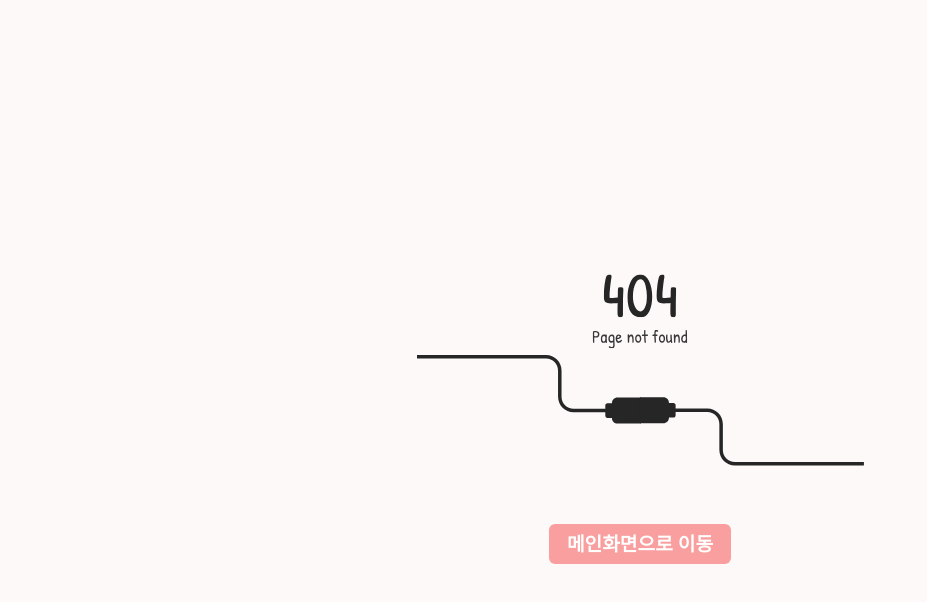
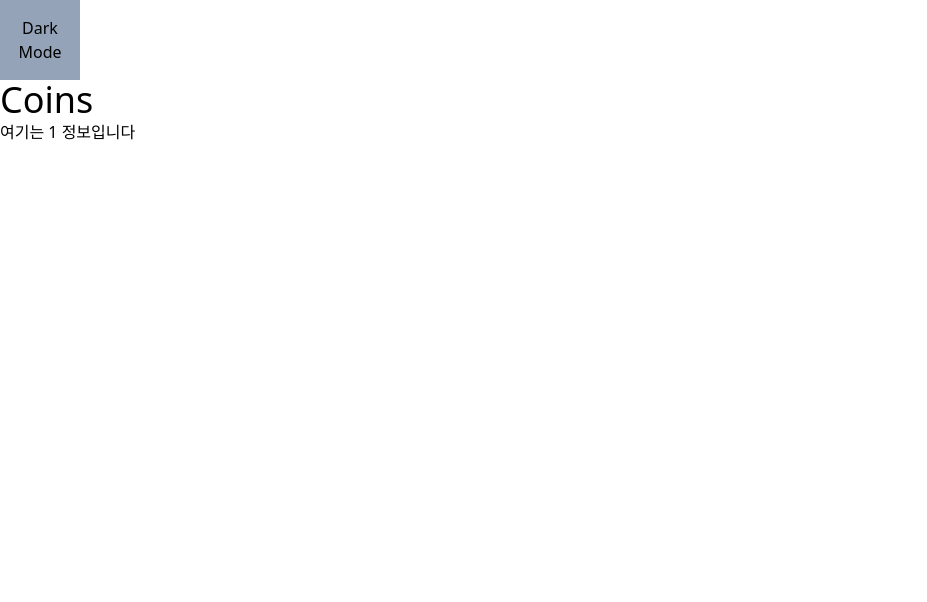
Before and after one commit to mintcoo/ReactWeb, a React (Create React App) app in the folder web-app/: page /coins/1 in a window 1280 px wide. Shown: the top 602 px of the page, without its empty margins (0-927 px from the left). Built offline with nearby package versions, Linux system fonts and the light colour scheme.

Commit message:
루트 파일 분리 및 useParams 사용

```diff
--- a/web-app/package.json
+++ b/web-app/package.json
@@ -13,6 +13,7 @@
     "lottie-react": "^2.4.0",
     "react": "^18.2.0",
     "react-dom": "^18.2.0",
+    "react-query": "^3.39.3",
     "react-router-dom": "^6.21.0",
     "react-scripts": "5.0.1",
     "typescript": "^4.4.2",
--- a/web-app/src/App.tsx
+++ b/web-app/src/App.tsx
@@ -1,21 +1,7 @@
-import { Route, Routes } from "react-router-dom";
-import Circle from "./Components/Circle";
-import Layout from "./Layout";
-import Home from "./Screens/Home";
-import NotFound from "./Screens/NotFound";
+import Router from "./Router";
 
 function App() {
-  return (
-    <>
-      <Routes>
-        <Route path="" element={<Layout />}>
-          <Route path="/" element={<Home />} />
-          <Route path="/circle" element={<Circle CircleColor={"Tomato"} />} />
-        </Route>
-        <Route path="*" element={<NotFound />} />
-      </Routes>
-    </>
-  );
+  return <Router />;
 }
 
 export default App;
--- /dev/null
+++ b/web-app/src/Router.tsx
@@ -0,0 +1,24 @@
+import { Route, Routes } from "react-router-dom";
+import Circle from "./Routes/Circle";
+import Layout from "./Layout";
+import Home from "./Routes/Home";
+import NotFound from "./Screens/NotFound";
+import Coin from "./Routes/Coin";
+import Coins from "./Routes/Coins";
+
+function Router() {
+  return (
+    <Routes>
+      <Route path="" element={<Layout />}>
+        <Route path="/" element={<Home />} />
+        <Route path="/coins" element={<Coins />}>
+          <Route path=":coinId" element={<Coin />} />
+        </Route>
+        <Route path="/circle" element={<Circle CircleColor={"Tomato"} />} />
+      </Route>
+      <Route path="*" element={<NotFound />} />
+    </Routes>
+  );
+}
+
+export default Router;
--- /dev/null
+++ b/web-app/src/Routes/Coin.tsx
@@ -0,0 +1,9 @@
+import { useParams } from "react-router-dom";
+
+function Coin() {
+  const { coinId } = useParams();
+
+  return <h1>여기는 {coinId} 정보입니다</h1>;
+}
+
+export default Coin;
--- /dev/null
+++ b/web-app/src/Routes/Coins.tsx
@@ -0,0 +1,12 @@
+import { Outlet } from "react-router-dom";
+
+function Coins() {
+  return (
+    <>
+      <div className="text-4xl">Coins</div>
+      <Outlet />
+    </>
+  );
+}
+
+export default Coins;
```
Also changed, not shown: web-app/src/Routes/Circle.tsx (renamed from web-app/src/Components/Circle.tsx), web-app/src/Routes/Home.tsx (renamed from web-app/src/Screens/Home.tsx), 1 other file (tests, documents, lock files or other folders).
